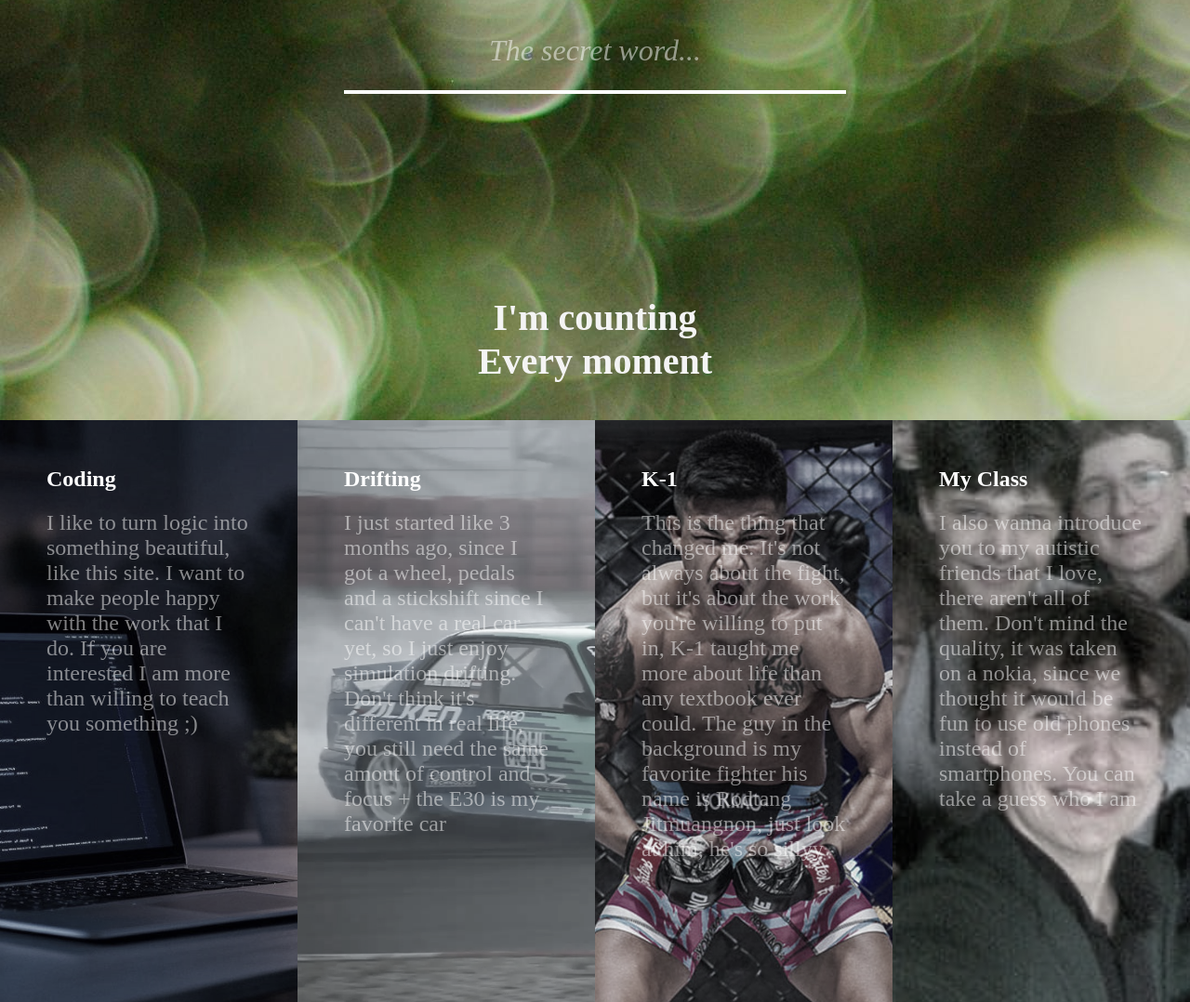
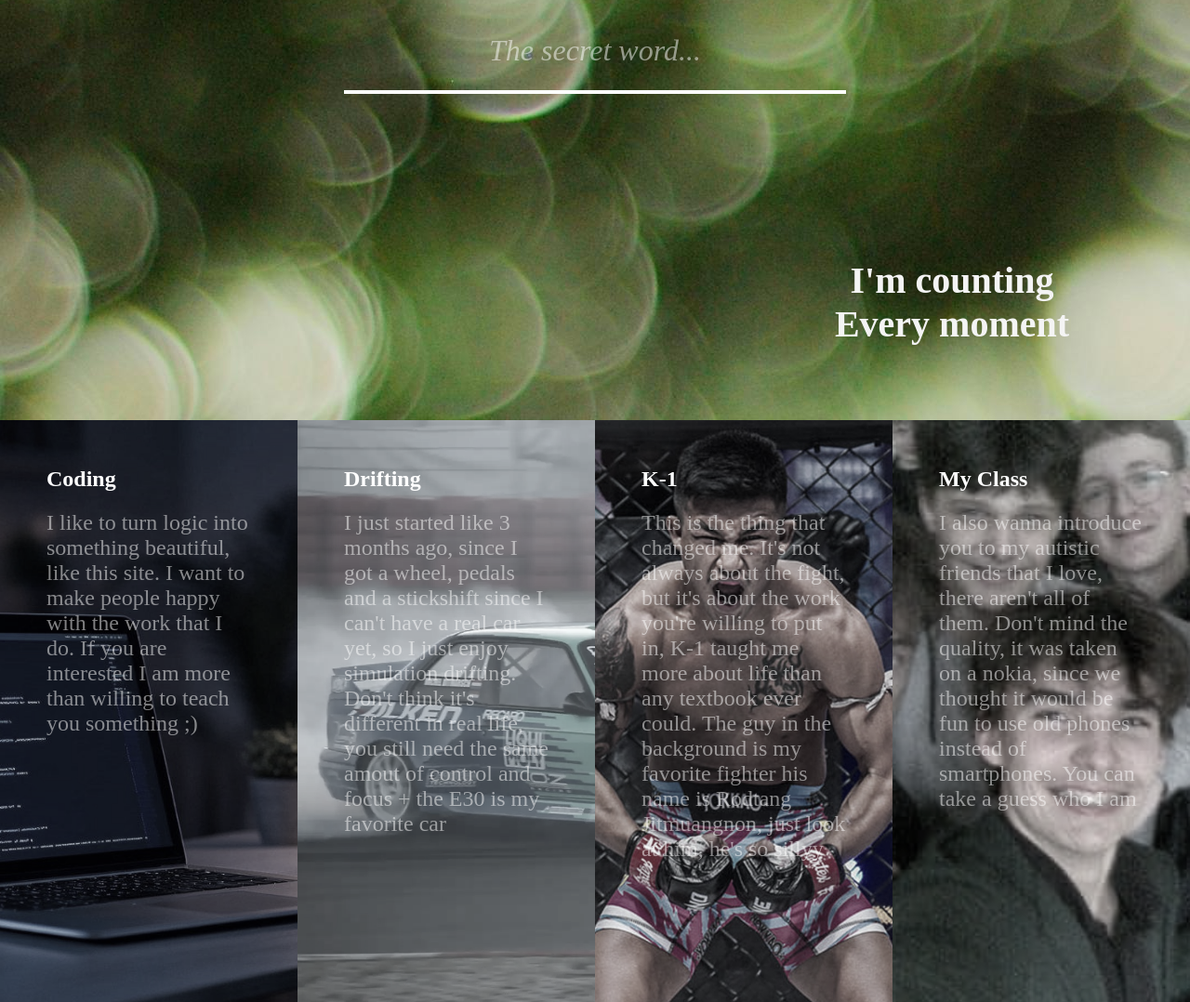
Before and after one commit to ondra-honc/Counting-moments, a website: page index.html in a window 1280 px wide. Shown: the part 1148-2226 px from the top of the page at 93% size. Drawn offline with Linux system fonts and the light colour scheme.

Commit message:
idk anymore

```diff
--- a/laptopCSS.css
+++ b/laptopCSS.css
@@ -418,8 +418,8 @@ li {
 
     .two h2 {
         font-size: clamp(2rem, 5vw, 40px);
-        left: 50%;
-        top: 85%;
+        left: 80%;
+        top: 80%;
         width: 90%;
         text-align: center;
     }
```
